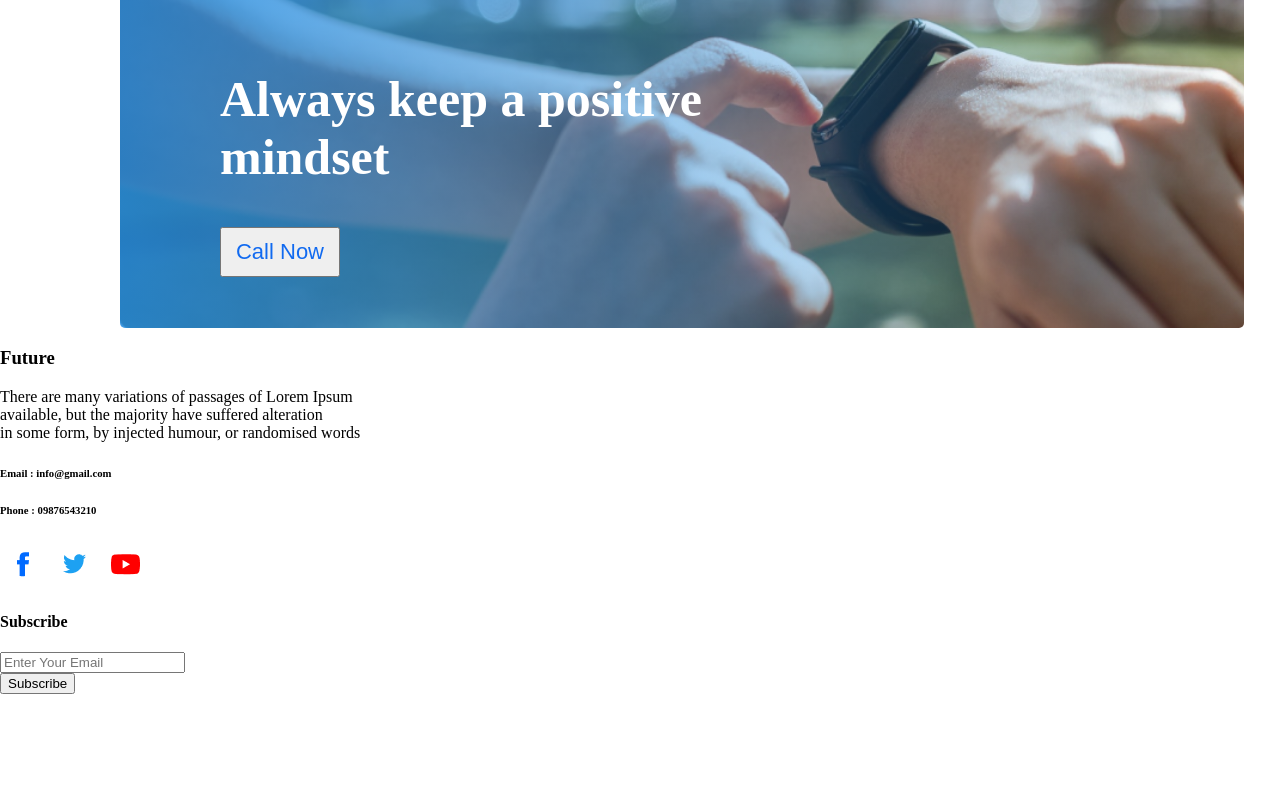
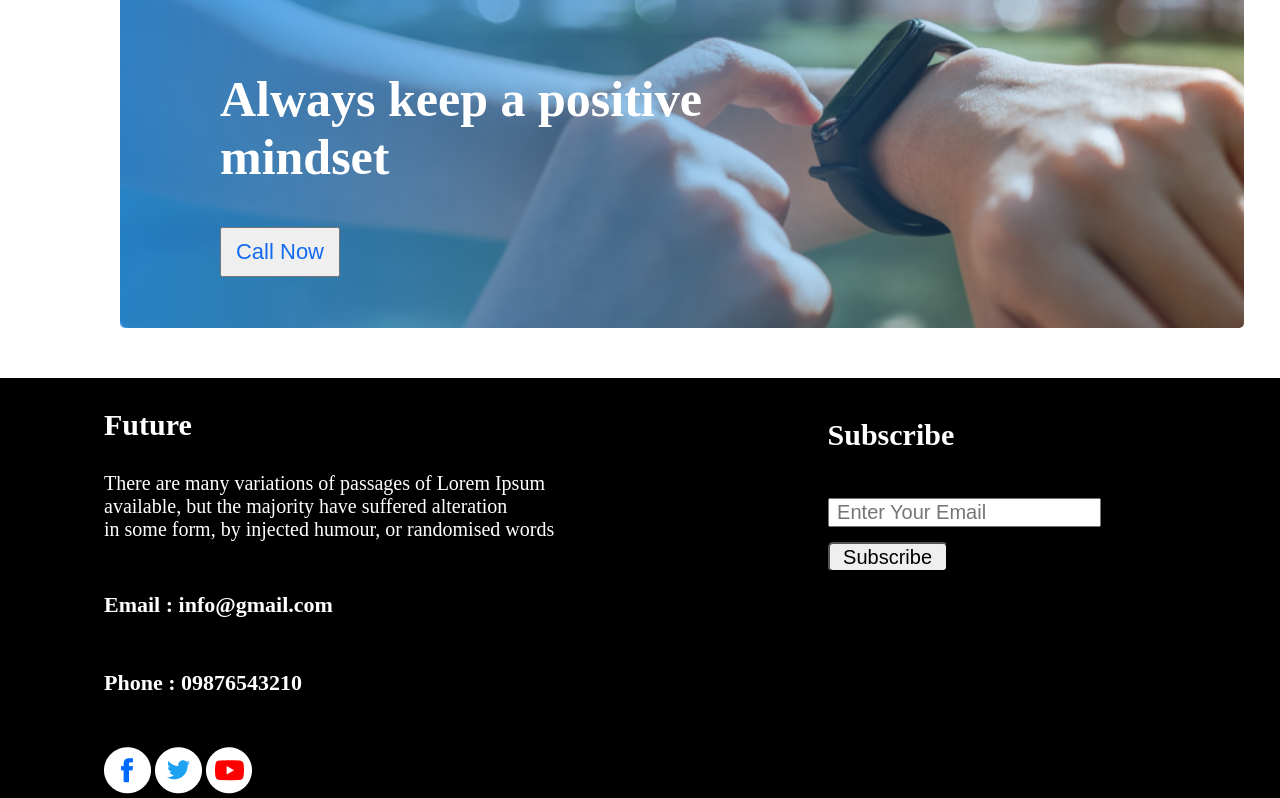
Before and after one commit to alfa96git/New-Year-New-Me, a plain HTML site: page index.html in a window 1280 px wide. Shown: the part 2343-3141 px from the top of the page. Before the commit the page ends 3037 px from the top, so only its background shows below. Drawn offline with Linux system fonts and the light colour scheme.

Commit message:
Done Footer Section

```diff
--- a/index.html
+++ b/index.html
@@ -126,7 +126,7 @@
 
                 <div class="right-side-footer-subscribe-section">
                     <h4>Subscribe</h4>
-                    <input type="email" name="" placeholder="Enter Your Email" id=""> <br>
+                    <input type="email" name="" class="email-tag" placeholder=" Enter Your Email" id=""> <br>
                     <button>Subscribe</button>
                 </div>
             </div>
--- a/style.css
+++ b/style.css
@@ -135,3 +135,52 @@ margin: 0%;
     font-size: 22px;
 }
 /* End Positive Mindset Section. */
+
+
+/* Start Footer section. */
+.footer-section{
+    background-color: black;
+    display: flex;
+    color:white;
+    margin-top: 50px;
+    height: auto;
+    width: 100%;
+}
+
+.left-side-footer-text-section{
+    width: 50%;
+    margin-left: 5%;
+    padding-left: 40px;
+}
+
+.left-side-footer-text-section h3{
+    font-size: 30px;
+}
+
+.left-side-footer-text-section p{
+    font-size: 20px;
+}
+
+.left-side-footer-text-section h6{
+    font-size: 22px;
+}
+
+.right-side-footer-subscribe-section{
+width: 40%;
+margin-left: 10%;
+font-size: 30px;
+padding-left: 30px;
+}
+
+.email-tag{
+    font-size: 20px;
+    margin-bottom: 10px;
+}
+
+.right-side-footer-subscribe-section button{
+    height: 30px;
+    width: 120px;
+    font-size: 20px;
+    border-radius: 5px;
+}
+/* End Footer Section.  */
```
